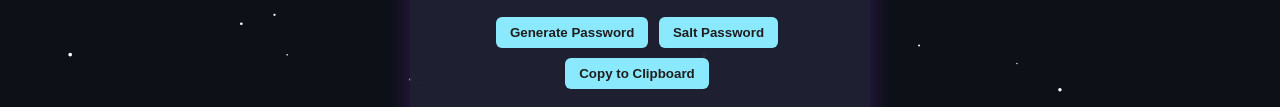
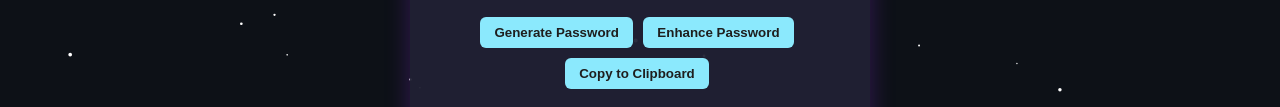
Before and after one commit to KaRumiGG/PWD-Strength-Checker, a plain HTML site: page index.html in a window 1280 px wide. Shown: the part 358-465 px from the top of the page. Drawn offline with nearby package versions, Linux system fonts and the light colour scheme.

Commit message:
Update index.html

```diff
--- a/index.html
+++ b/index.html
@@ -161,7 +161,7 @@
 
     <div>
       <button onclick="generatePassword()">Generate Password</button>
-      <button onclick="saltPassword()">Salt Password</button>
+      <button onclick="saltPassword()">Enhance Password</button>
       <button onclick="copyPassword()">Copy to Clipboard</button>
     </div>
 
```
